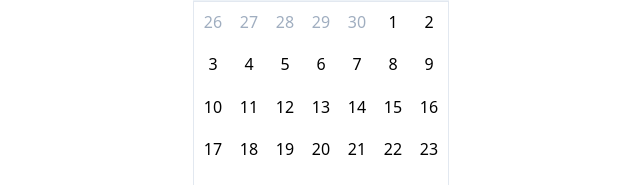
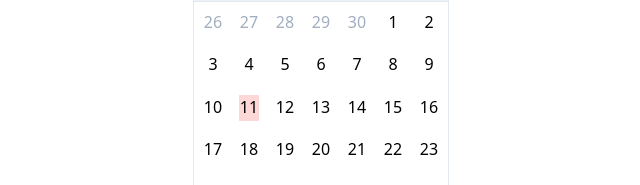
Before and after one commit to wei-yuuuu/react-calendar, a React (Create React App) app: page / in a window 1280 px wide. Shown: the part 103-288 px from the top of the page, without its empty margins (319-959 px from the left). Built offline with nearby package versions, Linux system fonts and the light colour scheme.

Commit message:
feat: add today styles and wrap fullDates with memo

```diff
--- a/src/components/Calendar.tsx
+++ b/src/components/Calendar.tsx
@@ -1,4 +1,4 @@
-import React, { useRef } from 'react'
+import React, { useRef, useMemo } from 'react'
 import Month from './Month'
 
 function Calendar() {
@@ -18,23 +18,25 @@ function Calendar() {
   )
   date.setDate(date.getDate() - date.getDay())
 
+  const [prevMonth, curMonth, nextMonth] = useMemo(() => {
     // previous month
     while (date < firstDate) {
       fullDates.current[0].push(date.getDate())
       date.setDate(date.getDate() + 1)
     }
-
     // current month
     while (date.getMonth() === currentDate.current.getMonth()) {
       fullDates.current[1].push(date.getDate())
       date.setDate(date.getDate() + 1)
     }
-
     // next month
     while (date.getDay() > 0) {
       fullDates.current[2].push(date.getDate())
       date.setDate(date.getDate() + 1)
     }
+
+    return fullDates.current
+  }, [date, firstDate])
 
   return (
     <div className="flex items-center flex-col mt-20">
@@ -44,9 +46,9 @@ function Calendar() {
         <button className="w-10 hover:bg-blue-300 duration-100">{'>'}</button>
       </div>
       <div className="border w-64 h-64 flex flex-wrap justify-center duration-100">
-        <Month dates={fullDates.current[0]} />
-        <Month dates={fullDates.current[1]} isCurrent={true} />
-        <Month dates={fullDates.current[2]} />
+        <Month dates={prevMonth} />
+        <Month dates={curMonth} isCurrent={true} />
+        <Month dates={nextMonth} />
       </div>
     </div>
   )
--- a/src/components/Month.tsx
+++ b/src/components/Month.tsx
@@ -3,12 +3,15 @@ import React from 'react'
 type MonthProps = { dates: number[] & any; isCurrent?: boolean }
 
 function Month({ dates, isCurrent }: MonthProps) {
+  const isToday = (date: number) => isCurrent && date === new Date().getDate()
+
   return dates.map((date: number, i: number) => (
     <span
       key={i}
       className={`m-2 w-5 cursor-pointer hover:bg-blue-100 text-center ${
         !isCurrent && `text-gray-500`
-      } `}
+      } ${isToday(date) && `bg-red-200`}
+       `}
     >
       {date}
     </span>
```
Lines whose indentation alone changed are shown as unchanged.
